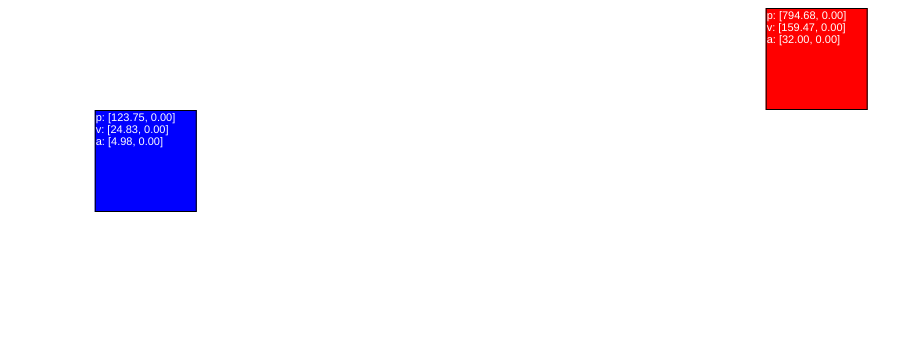
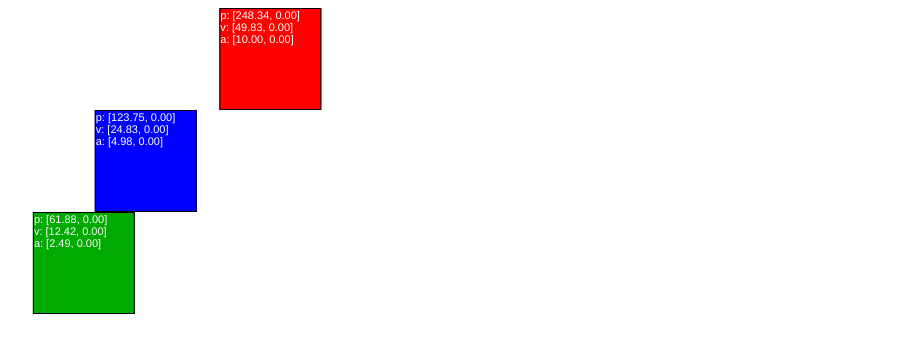
Before and after one commit to JesseAldridge/physics, a plain HTML site: page index.html in a window 1280 px wide. Shown: the whole page, without its empty margins (37-936 px from the left). Drawn offline with Linux system fonts and the light colour scheme.

Commit message:
overtake

```diff
--- a/index.html
+++ b/index.html
@@ -26,7 +26,7 @@ const objects = [
     id: 0,
     position: [0,0],
     velocity: [0,0],
-    acceleration: [32,0],
+    acceleration: [10,0],
     color: '#ff0000',
   },
   {
@@ -35,6 +35,13 @@ const objects = [
     velocity: [0,0],
     acceleration: [0,0],
     color: '#0000ff',
+  },
+  {
+    id: 2,
+    position: [0,0],
+    velocity: [0,0],
+    acceleration: [0,0],
+    color: '#00aa00',
   }
 ];
 
@@ -86,6 +93,7 @@ function step(timestamp) {
   const time = (timestamp - start) / 1000;
 
   objects[1].acceleration = [time, 0];
+  objects[2].acceleration = [time * .5, 0];
 
   objects.forEach(function(object) {
     // velocity = acceleration * time
```
